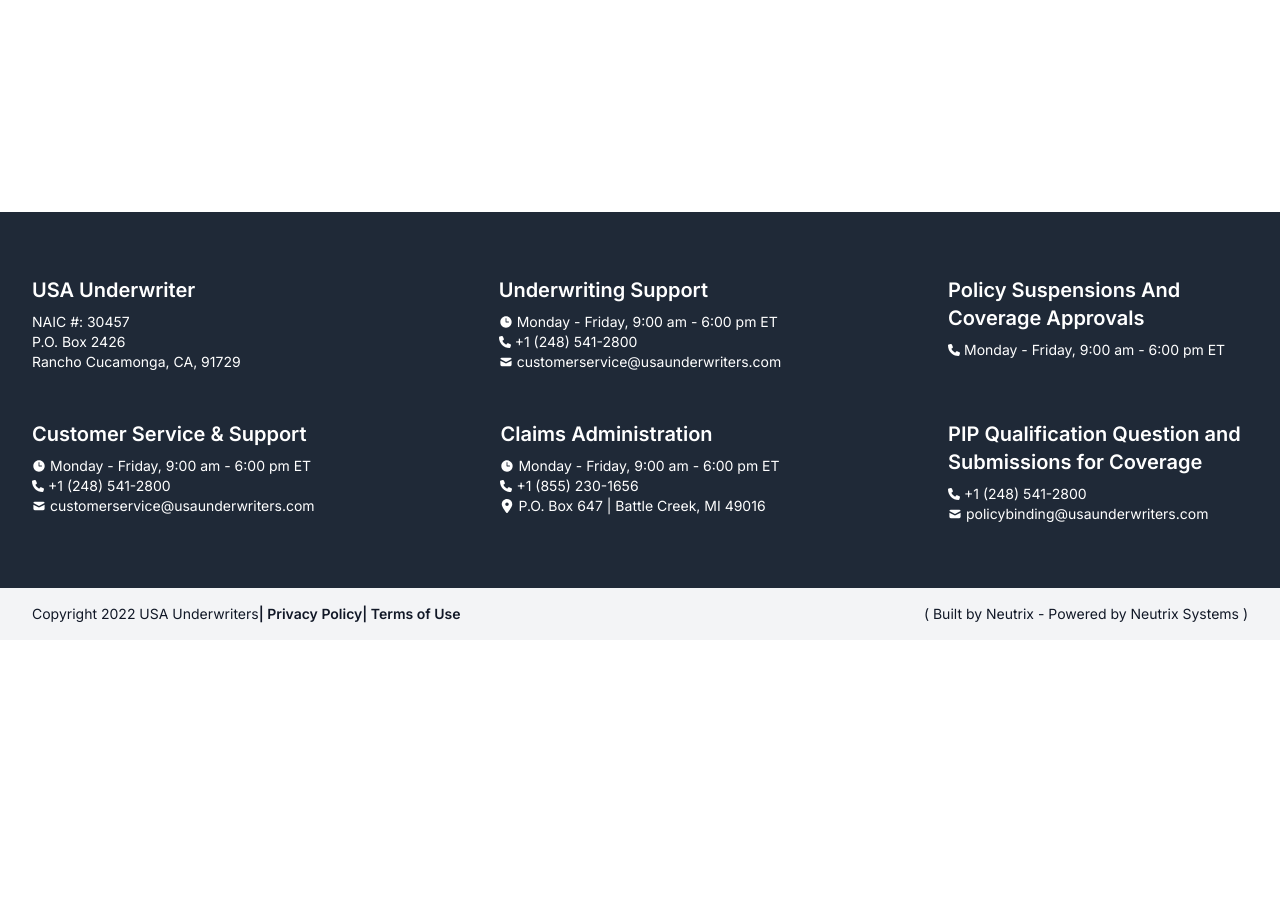
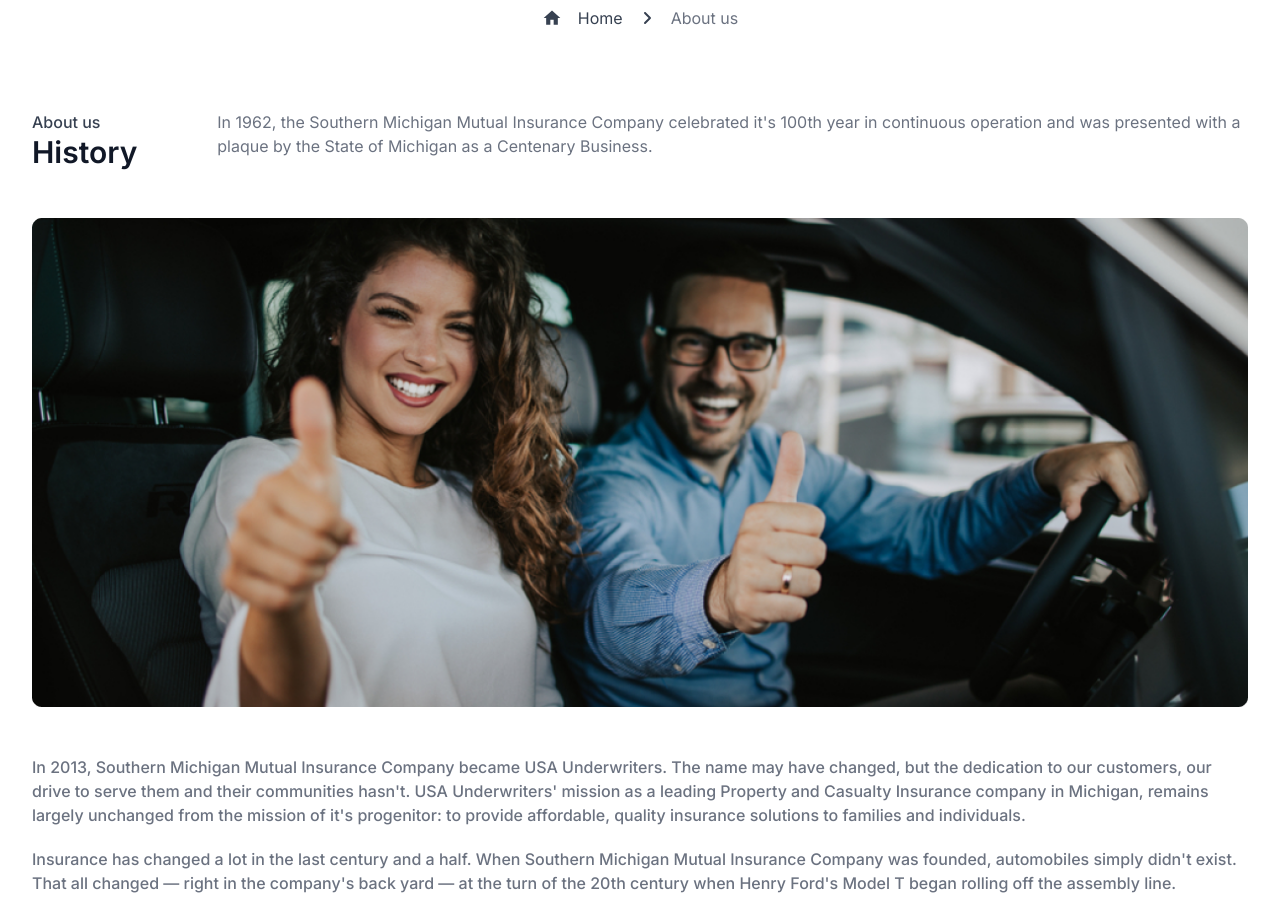
Before and after one commit to nazmulrony/daniyal-technologies-task, a Next.js app: page /about in a window 1280 px wide. Shown: the part 160-1078 px from the top of the page. Before the commit the page ends 800 px from the top, so only its background shows below. Built offline with nearby package versions, Linux system fonts and the light colour scheme.

Commit message:
about page added for desktop view

```diff
--- /dev/null
+++ b/src/app/about/our-mission.jsx
@@ -0,0 +1,16 @@
+export default function OurMission() {
+    return (
+        <div className="flex justify-between mt-20">
+            <div className="font-medium">
+                <span className=" text-gray-700   ">About us</span>
+                <h2 className="text-primary font-semibold text-3xl">History</h2>
+            </div>
+            <p className="text-gray-500 max-w-[40rem] ">
+                In 1962, the Southern Michigan Mutual Insurance Company
+                celebrated it&apos;s 100th year in continuous operation and was
+                presented with a plaque by the State of Michigan as a Centenary
+                Business.
+            </p>
+        </div>
+    );
+}
--- a/src/app/about/page.jsx
+++ b/src/app/about/page.jsx
@@ -1,3 +1,23 @@
+import { MdHome } from "react-icons/md";
+import { FaAngleRight } from "react-icons/fa6";
+import AboutHistory from "@/components/about/about-history";
+import OurMission from "./our-mission";
+import FeatureCards from "@/components/home/feature-cards";
 export default function AboutPage() {
-    return <div>AboutUsPage</div>;
+    return (
+        <div>
+            <h1 className="text-gray-900 font-medium text-4xl text-center">
+                About us
+            </h1>
+            <div className=" flex items-center justify-center gap-4 text-gray-700 mt-4 mb-20">
+                <MdHome className="text-xl" />
+                <span>Home</span>
+                <FaAngleRight />
+                <span className="text-gray-500">About us</span>
+            </div>
+            <AboutHistory />
+            <OurMission />
+            <FeatureCards />
+        </div>
+    );
 }
--- /dev/null
+++ b/src/components/about/about-history.jsx
@@ -0,0 +1,59 @@
+import Image from "next/image";
+
+export default function AboutHistory() {
+    return (
+        <div>
+            <div className="flex gap-20">
+                <div className="font-medium">
+                    <span className=" text-gray-700   ">About us</span>
+                    <h2 className="text-gray-900 font-semibold text-3xl">
+                        History
+                    </h2>
+                </div>
+                <p className="text-gray-500">
+                    In 1962, the Southern Michigan Mutual Insurance Company
+                    celebrated it&apos;s 100th year in continuous operation and
+                    was presented with a plaque by the State of Michigan as a
+                    Centenary Business.
+                </p>
+            </div>
+            <Image
+                src="/images/couple-on-car.png"
+                height={496}
+                width={1232}
+                className="w-full object-cover my-12"
+                alt="people"
+            />
+            <div className="space-y-5 text-gray-500 font-medium">
+                <p>
+                    In 2013, Southern Michigan Mutual Insurance Company became
+                    USA Underwriters. The name may have changed, but the
+                    dedication to our customers, our drive to serve them and
+                    their communities hasn&apos;t. USA Underwriters&apos;
+                    mission as a leading Property and Casualty Insurance company
+                    in Michigan, remains largely unchanged from the mission of
+                    it&apos;s progenitor: to provide affordable, quality
+                    insurance solutions to families and individuals.
+                </p>
+                <p>
+                    Insurance has changed a lot in the last century and a half.
+                    When Southern Michigan Mutual Insurance Company was founded,
+                    automobiles simply didn&apos;t exist. That all changed —
+                    right in the company&apos;s back yard — at the turn of the
+                    20th century when Henry Ford&apos;s Model T began rolling
+                    off the assembly line.
+                </p>
+                <p>
+                    In an instant of history, the car supplanted the horse and
+                    buggy as American&apos;s primary mode of transportation. The
+                    era of the Automobile had begun, and the Southern Michigan
+                    Mutual Insurance Company was front and center for one of the
+                    most dramatic shifts in American history. The car
+                    accelerated economic growth, and offered a freedom of travel
+                    that had been nigh-unimaginable for the vast majority of
+                    people through the whole of human history.
+                </p>
+            </div>
+        </div>
+    );
+}
```
